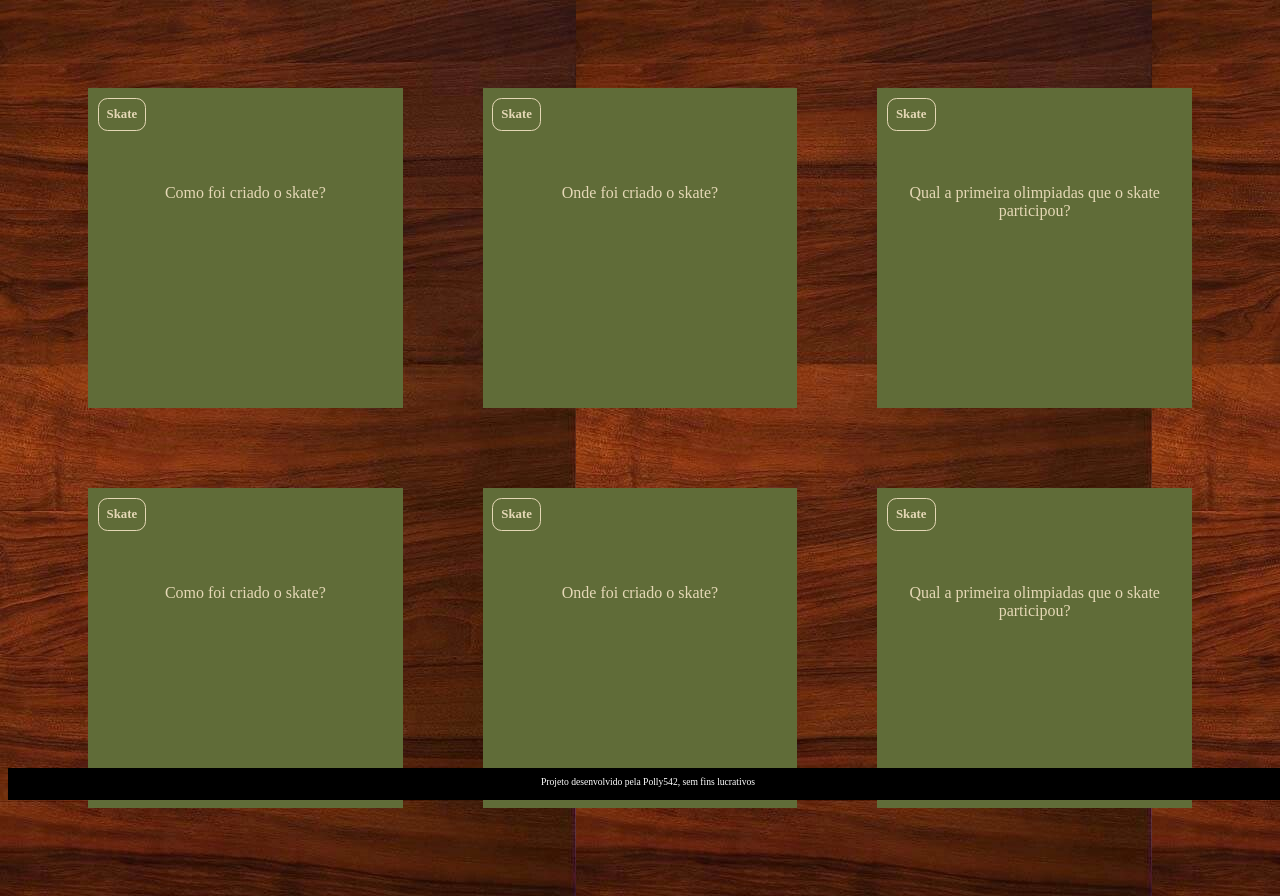
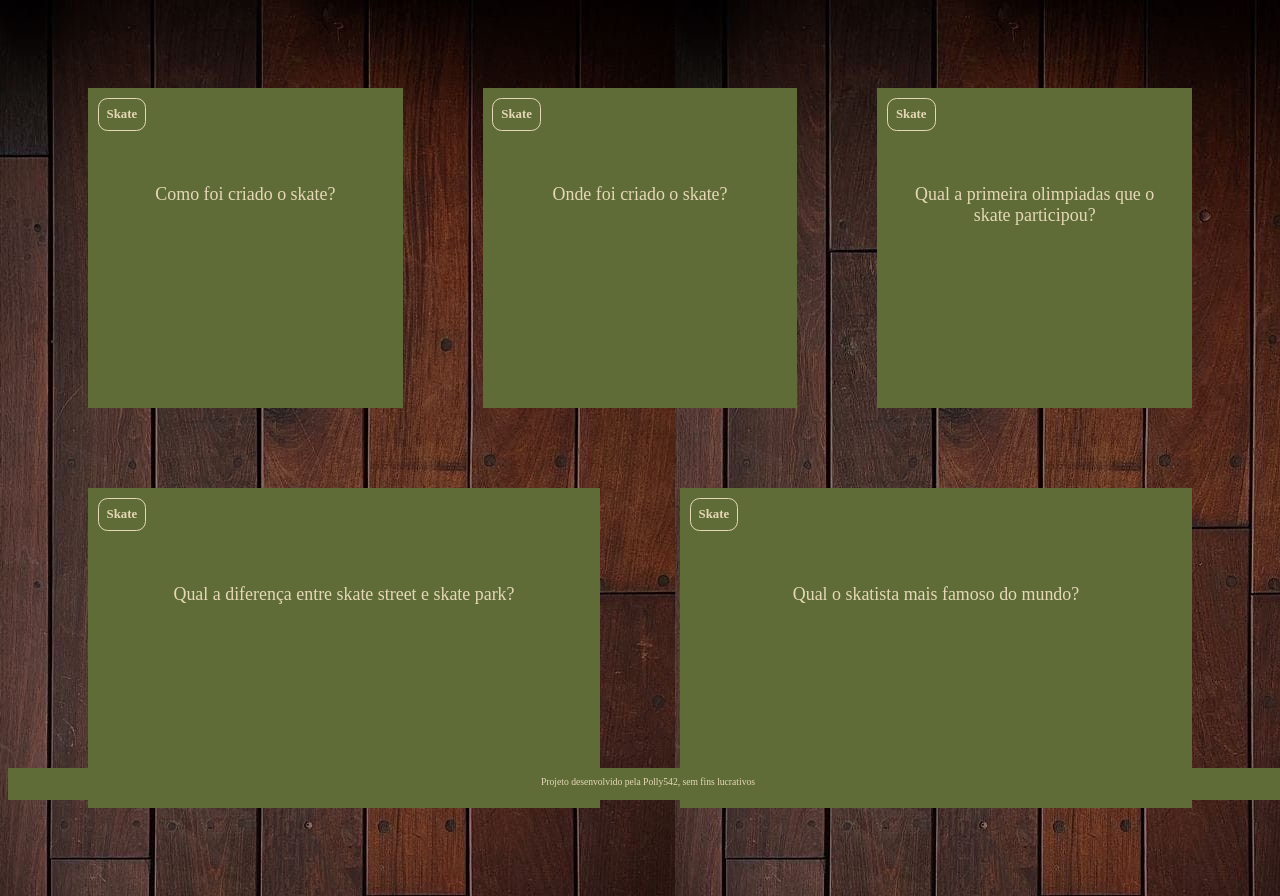
Before and after one commit to Polly542/Flashcard, a plain HTML site: page index.html in a window 1280 px wide. Drawn offline with Linux system fonts and the light colour scheme.

Commit message:
Add files via upload

```diff
--- a/app.js
+++ b/app.js
@@ -14,6 +14,14 @@ function criaCartao(categoria, pergunta, resposta) {
     </div>
     </div>
     `
+    let respostaEstaVisivel = false
+
+    function viraCartao() {
+        respostaEstaVisivel = !respostaEstaVisivel
+        cartao.classList.toggle('active', respostaEstaVisivel)
+    }
+    cartao.addEventListener('click', viraCartao)
+
     container.appendChild(cartao)
 
 }
--- a/assets/style.css
+++ b/assets/style.css
@@ -1,11 +1,11 @@
 :root {
     --text-color: #E5D8B6;
     --card-front-color: #606c38;
-    --card-back-color: black;
+    --card-back-color: #dda15e;
 }
 
 body {
-    background: url('img/IMG_4231.JPG');
+    background: url('img/IMG_4232.JPG');
     font-family: Bai Jamjuree;
 }
 
@@ -49,6 +49,7 @@ body {
     margin-top: 1rem;
     padding: 2rem;
     margin-top: 4rem;
+    font-size: 1.4vw;
 }
 
 .cartao__conteudo__pergunta p {
@@ -61,7 +62,7 @@ body {
     font-weight: 700;
 }
 
-.cartao:hover .cartao__conteudo {
+.cartao.active .cartao__conteudo {
     transform: rotateY(180deg);
 }
 
@@ -71,15 +72,18 @@ body {
     position: absolute;
     height: 100%;
     width: 100%;
+    box-sizing: border-box;
 }
 
 .cartao__conteudo__resposta {
     transform: rotateY(180deg);
+    background-color: #606c38(0, 244, 191, 0.2);
+    border: 4px solid var(--card-back-color);
 }
 
 footer {
-    background-color: black;
-    color: white;
+    background-color: #606c38;
+    color: #E5D8B6;
     position: fixed;
     bottom: 0;
     width: 100%;
@@ -91,3 +95,22 @@ footer p {
     font-size: 0.6rem;
     margin-top: 0.5rem;
 }
+
+@media (max-width: 560px) {
+
+    body {
+        background: url('img/IMG_4231.JPG'), no-repeat cover;
+    }
+
+    .cartao {
+        flex: 1 0 calc(100% - 1rem)
+    }
+
+    .cartao__conteudo h3 {
+        font-size: 3vw;
+    }
+
+    .cartao__conteudo p {
+        font-size: 3.8vw;
+    }
+}
--- a/index.html
+++ b/index.html
@@ -9,39 +9,17 @@
 <body>
     <main>
         <section id="container">
-            <article class="cartao">
+            <!-- <article class="cartao">
                 <div class="cartao__conteudo">
-                    <h3>Skate</h3>
+                    <h3>Programação</h3>
                     <div class="cartao__conteudo__pergunta">
-                        <p>Como foi criado o skate?</p>
+                        <p>O que é JavaScript?</p>
                     </div>
                     <div class="cartao__conteudo__resposta">
-                        <p>Grupos de surfistas instalaram rodas e eixos nas pranchas para simular o surfe nas calçadas</p>
+                        <p>O JavaScript é uma linguagem de programação</p>
                     </div>
                 </div>
-            </article>
-            <article class="cartao">
-                <div class="cartao__conteudo">
-                    <h3>Skate</h3>
-                    <div class="cartao__conteudo__pergunta">
-                        <p>Onde foi criado o skate?</p>
-                    </div>
-                    <div class="cartao__conteudo__resposta">
-                    <p>Estados Unidos - California</p>
-                    </div>
-                </div>
-            </article>
-            <article class="cartao">
-                <div class="cartao__conteudo">
-                    <h3>Skate</h3>
-                    <div class="cartao__conteudo__pergunta">
-                        <p>Qual a primeira olimpiadas que o skate participou?</p>
-                    </div>
-                    <div class="cartao__conteudo__resposta">
-                    <p>Olimpiadas de Tóquio 2020</p>
-                    </div>
-                </div>
-            </article>
+            </article> -->
         </section>
     </main>
     <footer>
--- a/perguntas.js
+++ b/perguntas.js
@@ -15,3 +15,15 @@ criaCartao(
     'Qual a primeira olimpiadas que o skate participou?',
     'Olimpiadas de Tóquio 2020'
 )
+
+criaCartao(
+    'Skate',
+    'Qual a diferença entre skate street e skate park?',
+    'Skate street: os atletas têm à disposição escadas e corrimãos para executar suas manobras. Skate park: é realizado em uma pista arredondada, potencializando a velocidade dos atletas'
+)
+
+criaCartao(
+    'Skate',
+    'Qual o skatista mais famoso do mundo?',
+    'Anthony Frank Hawk, mais conhecido como Tony Hawk, é um skatista norte-americano de base goofy de grande destaque na modalidade vertical do esporte radical, um dos fundadores da marca Birdhouse Skateboards e o primeiro atleta a realizar a manobra "900"'
+)
```
